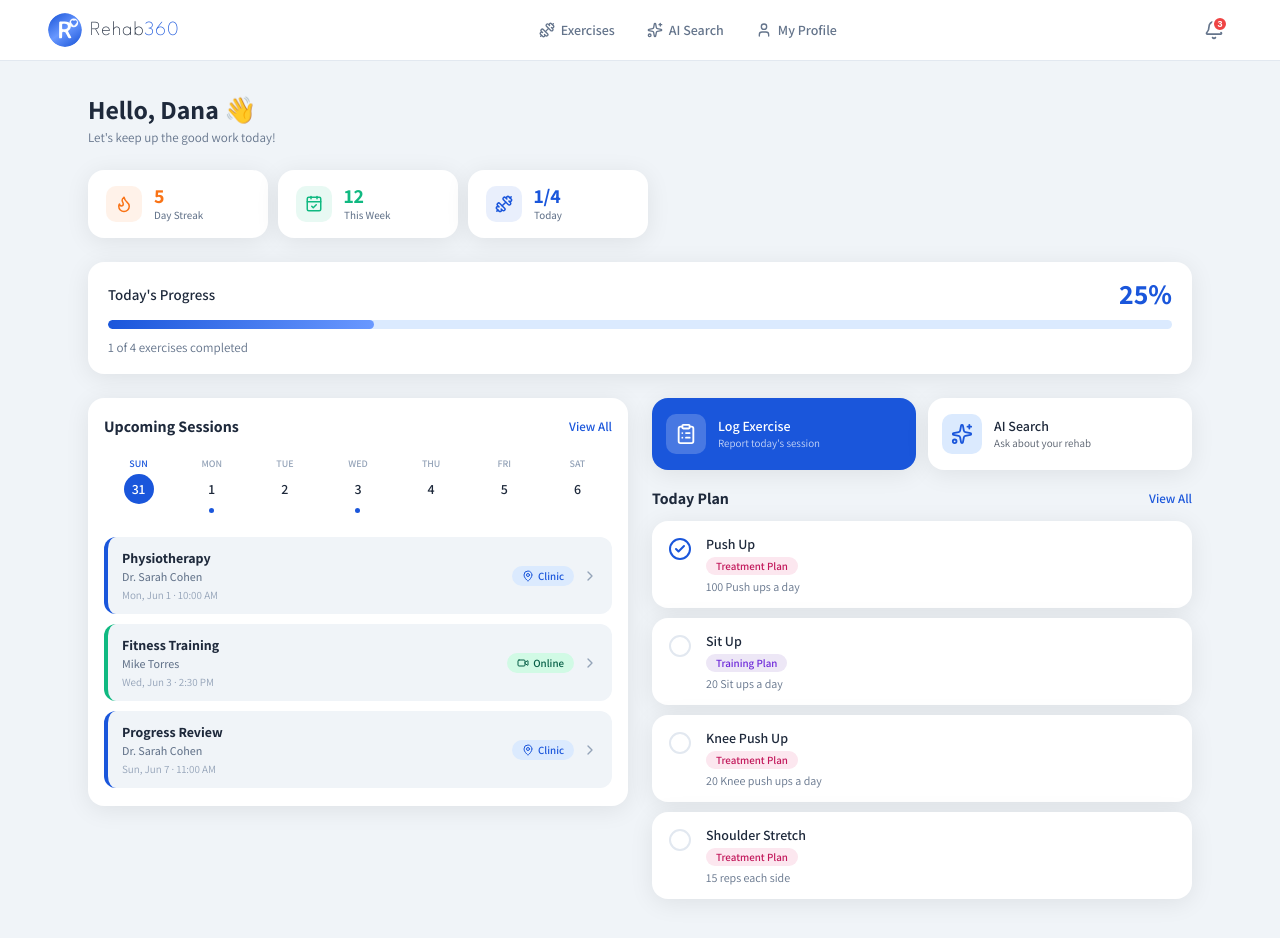
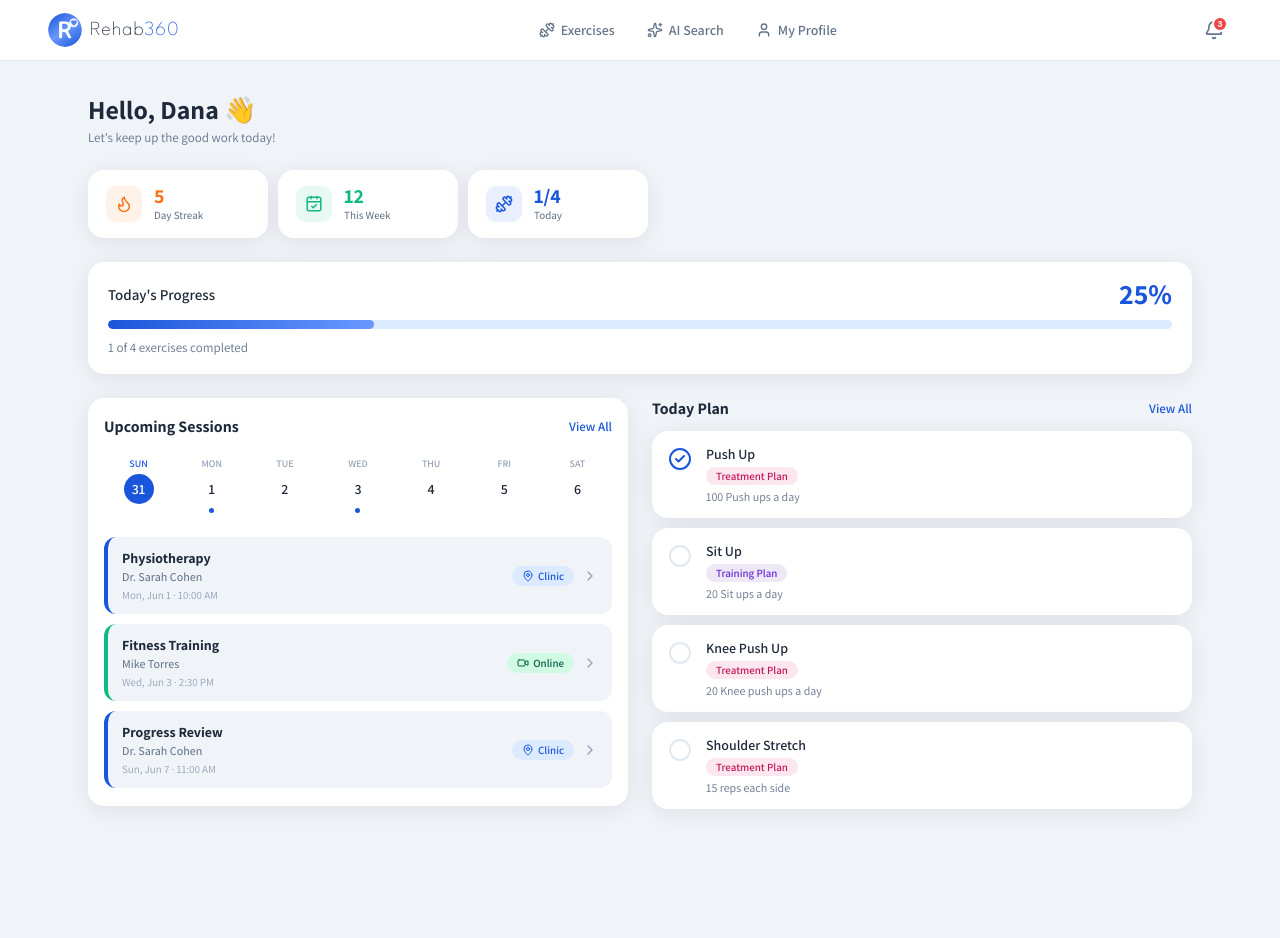
Before and after one commit to shanimic/Rehab360, a React (Vite) app in the folder client/: page /patient/home in a window 1280 px wide. Shown: the top 938 px of the page. After the commit the page ends 857 px from the top, so only its background shows below. Built offline with nearby package versions, Linux system fonts and the light colour scheme.

Commit message:
Refactor imports and clean up PatientHome component; add deduplication for dependencies in Vite config

```diff
--- a/client/src/App.tsx
+++ b/client/src/App.tsx
@@ -1,13 +1,12 @@
 import { BrowserRouter, Routes, Route, Navigate, useLocation } from 'react-router-dom'
-import './styles/variables.css'
 
+import PageTransition from './components/PageTransition'
+import PatientHome from './pages/patient/PatientHome'
 import LandingPage from './pages/auth/LandingPage'
 import RoleSelect from './pages/auth/RoleSelect'
 import Login from './pages/auth/Login'
 import SignUp from './pages/auth/SignUp'
 import SetPassword from './pages/auth/SetPassword'
-import PatientHome from './pages/patient/PatientHome'
-import PageTransition from './components/PageTransition'
 
 function Dashboard() {
   return (
--- a/client/src/pages/patient/PatientHome.css
+++ b/client/src/pages/patient/PatientHome.css
@@ -1,6 +1,7 @@
 /* =========================================
    Patient Home Page
    ========================================= */
+@import '../../styles/variables.css';
 
 .ph-page {
   min-height: 100vh;
--- a/client/src/pages/patient/PatientHome.tsx
+++ b/client/src/pages/patient/PatientHome.tsx
@@ -1,10 +1,10 @@
+import { useState } from 'react'
 import {
   Bell, Menu, CheckCircle2, Circle,
   Home, Dumbbell, BarChart2, Sparkles, User,
-  ClipboardList, Flame, CalendarCheck, ChevronRight,
+  Flame, CalendarCheck, ChevronRight,
   Video, MapPin,
 } from 'lucide-react'
-import { useState } from 'react'
 import './PatientHome.css'
 
 /* ── Types ── */
@@ -28,10 +28,10 @@ interface Session {
 
 /* ── Static data ── */
 const exercises: Exercise[] = [
-  { id: 1, name: 'Push Up',       plan: 'Treatment Plan', desc: '100 Push ups a day',        done: true  },
-  { id: 2, name: 'Sit Up',        plan: 'Training Plan',  desc: '20 Sit ups a day',           done: false },
-  { id: 3, name: 'Knee Push Up',  plan: 'Treatment Plan', desc: '20 Knee push ups a day',     done: false },
-  { id: 4, name: 'Shoulder Stretch', plan: 'Treatment Plan', desc: '15 reps each side',       done: false },
+  { id: 1, name: 'Push Up', plan: 'Treatment Plan', desc: '100 Push ups a day', done: true },
+  { id: 2, name: 'Sit Up', plan: 'Training Plan', desc: '20 Sit ups a day', done: false },
+  { id: 3, name: 'Knee Push Up', plan: 'Treatment Plan', desc: '20 Knee push ups a day', done: false },
+  { id: 4, name: 'Shoulder Stretch', plan: 'Treatment Plan', desc: '15 reps each side', done: false },
 ]
 
 // Sessions relative to today
@@ -43,25 +43,25 @@ function buildSessions(): Session[] {
     return d
   }
   return [
-    { id: 1, title: 'Physiotherapy',     professional: 'Dr. Sarah Cohen', date: d(1), time: '10:00 AM', type: 'clinic',  color: '#1a56db' },
-    { id: 2, title: 'Fitness Training',  professional: 'Mike Torres',     date: d(3), time: '2:30 PM',  type: 'online',  color: '#10b981' },
-    { id: 3, title: 'Progress Review',   professional: 'Dr. Sarah Cohen', date: d(7), time: '11:00 AM', type: 'clinic',  color: '#1a56db' },
+    { id: 1, title: 'Physiotherapy', professional: 'Dr. Sarah Cohen', date: d(1), time: '10:00 AM', type: 'clinic', color: '#1a56db' },
+    { id: 2, title: 'Fitness Training', professional: 'Mike Torres', date: d(3), time: '2:30 PM', type: 'online', color: '#10b981' },
+    { id: 3, title: 'Progress Review', professional: 'Dr. Sarah Cohen', date: d(7), time: '11:00 AM', type: 'clinic', color: '#1a56db' },
   ]
 }
 const sessions = buildSessions()
 
-const completedCount  = exercises.filter(e => e.done).length
+const completedCount = exercises.filter(e => e.done).length
 const progressPercent = Math.round((completedCount / exercises.length) * 100)
 
 const stats = [
-  { icon: Flame,         value: '5',                            label: 'Day Streak',  color: '#f97316' },
-  { icon: CalendarCheck, value: '12',                           label: 'This Week',   color: '#10b981' },
-  { icon: Dumbbell,      value: `${completedCount}/${exercises.length}`, label: 'Today', color: '#1a56db' },
+  { icon: Flame, value: '5', label: 'Day Streak', color: '#f97316' },
+  { icon: CalendarCheck, value: '12', label: 'This Week', color: '#10b981' },
+  { icon: Dumbbell, value: `${completedCount}/${exercises.length}`, label: 'Today', color: '#1a56db' },
 ]
 
 /* ── Helpers ── */
-const DAYS   = ['Sun', 'Mon', 'Tue', 'Wed', 'Thu', 'Fri', 'Sat']
-const MONTHS = ['Jan','Feb','Mar','Apr','May','Jun','Jul','Aug','Sep','Oct','Nov','Dec']
+const DAYS = ['Sun', 'Mon', 'Tue', 'Wed', 'Thu', 'Fri', 'Sat']
+const MONTHS = ['Jan', 'Feb', 'Mar', 'Apr', 'May', 'Jun', 'Jul', 'Aug', 'Sep', 'Oct', 'Nov', 'Dec']
 
 function buildWeek() {
   const today = new Date()
@@ -85,7 +85,7 @@ function ExerciseItem({ exercise }: { exercise: Exercise }) {
       <div className="ph-exercise-item__check">
         {exercise.done
           ? <CheckCircle2 size={24} className="ph-exercise-item__check--done" />
-          : <Circle      size={24} className="ph-exercise-item__check--todo" />}
+          : <Circle size={24} className="ph-exercise-item__check--todo" />}
       </div>
       <div className="ph-exercise-item__info">
         <span className="ph-exercise-item__name">{exercise.name}</span>
@@ -99,7 +99,7 @@ function ExerciseItem({ exercise }: { exercise: Exercise }) {
 }
 
 function CalendarCard() {
-  const week  = buildWeek()
+  const week = buildWeek()
   const today = new Date()
   const [selected, setSelected] = useState(today.getDay())
 
@@ -113,7 +113,7 @@ function CalendarCard() {
       {/* Week strip */}
       <div className="ph-week-strip">
         {week.map((day, i) => {
-          const isToday  = day.toDateString() === today.toDateString()
+          const isToday = day.toDateString() === today.toDateString()
           const hasEvent = sessions.some(s => s.date.toDateString() === day.toDateString())
           return (
             <button
@@ -156,17 +156,17 @@ function CalendarCard() {
 
 /* ── Nav items ── */
 const bottomNav = [
-  { label: 'Home',      icon: Home,     active: true  },
+  { label: 'Home', icon: Home, active: true },
   { label: 'Exercises', icon: Dumbbell, active: false },
-  { label: 'Progress',  icon: BarChart2,active: false },
+  { label: 'Progress', icon: BarChart2, active: false },
   { label: 'AI Search', icon: Sparkles, active: false },
-  { label: 'Profile',   icon: User,     active: false },
+  { label: 'Profile', icon: User, active: false },
 ]
 
 const topNav = [
   { label: 'Exercises', icon: Dumbbell },
   { label: 'AI Search', icon: Sparkles },
-  { label: 'My Profile',icon: User     },
+  { label: 'My Profile', icon: User },
 ]
 
 /* ── Page ── */
@@ -249,24 +249,6 @@ export default function PatientHome() {
           {/* Quick Actions + Today Plan stacked */}
           <div className="ph-right-col">
 
-            {/* Quick Actions */}
-            <div className="ph-quick-actions">
-              <button className="ph-quick-action ph-quick-action--primary">
-                <div className="ph-quick-action__icon"><ClipboardList size={22} /></div>
-                <div className="ph-quick-action__text">
-                  <span className="ph-quick-action__title">Log Exercise</span>
-                  <span className="ph-quick-action__desc">Report today's session</span>
-                </div>
-              </button>
-              <button className="ph-quick-action ph-quick-action--secondary">
-                <div className="ph-quick-action__icon"><Sparkles size={22} /></div>
-                <div className="ph-quick-action__text">
-                  <span className="ph-quick-action__title">AI Search</span>
-                  <span className="ph-quick-action__desc">Ask about your rehab</span>
-                </div>
-              </button>
-            </div>
-
             {/* Today Plan */}
             <section className="ph-section">
               <div className="ph-section__header">
--- a/client/vite.config.ts
+++ b/client/vite.config.ts
@@ -11,5 +11,6 @@ export default defineConfig({
     alias: {
       "@": path.resolve(__dirname, "./src"),
     },
+    dedupe: ['react', 'react-dom', 'react-router', 'react-router-dom'],
   },
 })
```
